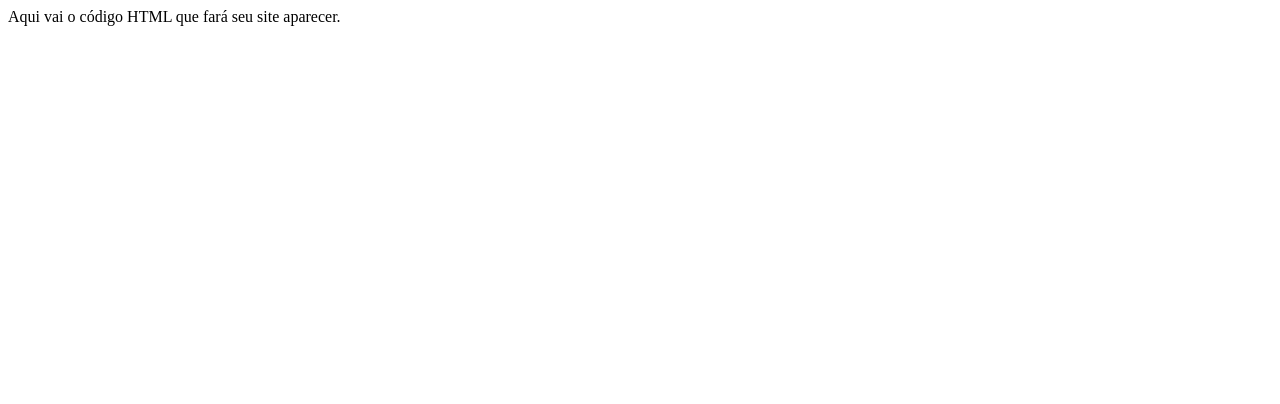
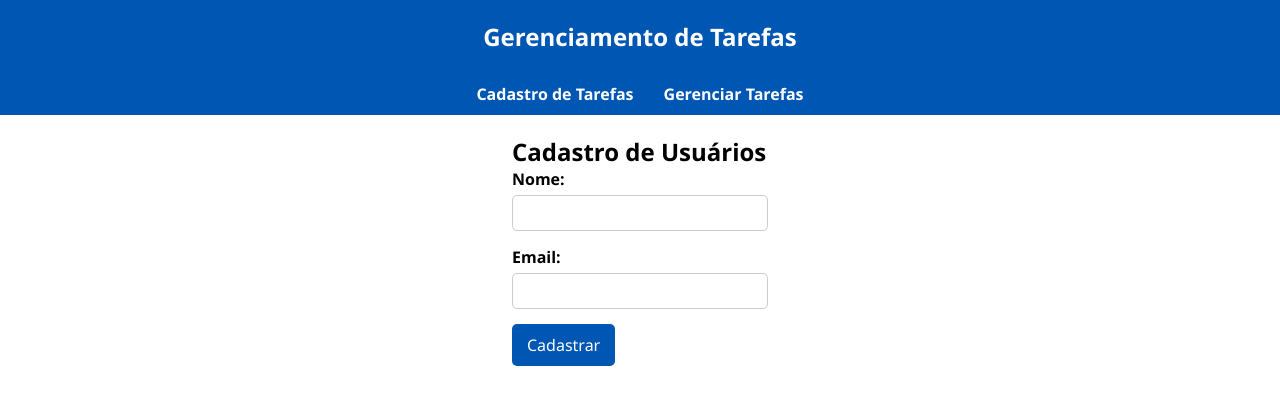
Before and after one commit to VitorManoel321/ProvaSaepTreinamento, a website: page index.html in a window 1280 px wide. Drawn offline with Linux system fonts and the light colour scheme.

Commit message:
Update index.html

```diff
--- a/index.html
+++ b/index.html
@@ -1,10 +1,39 @@
 <!DOCTYPE html>
 <html lang="pt-br">
-  <head>
-    <title>Título da página</title>
-    <meta charset="utf-8">
-  </head>
-  <body>
-    Aqui vai o código HTML que fará seu site aparecer.
-  </body>
+<head>
+  <meta charset="UTF-8">
+  <meta name="viewport" content="width=device-width, initial-scale=1.0">
+  <title>Gerenciamento de Tarefas - Cadastro de Usuários</title>
+  <link rel="stylesheet" href="css/styles.css">
+</head>
+<body>
+  <header>
+    <h1>Gerenciamento de Tarefas</h1>
+  </header>
+  <nav>
+    <!-- Atualize os links de navegação se necessário -->
+    <a href="html/CadastroTarefas.html">Cadastro de Tarefas</a>
+    <a href="html/GerenciarTarefas.html">Gerenciar Tarefas</a>
+  </nav>
+  <div class="container">
+    <h2>Cadastro de Usuários</h2>
+    <form id="formCadastro">
+      <div class="form-group">
+        <label for="nome">Nome:</label>
+        <input type="text" id="nome" name="nome" required>
+      </div>
+      <div class="form-group">
+        <label for="email">Email:</label>
+        <input type="email" id="email" name="email" required>
+      </div>
+      <button type="submit">Cadastrar</button>
+    </form>
+
+    <!-- Mensagem de sucesso ou erro, gerenciada pelo JavaScript -->
+    <p id="mensagem" style="color: green; display: none;"></p>
+  </div>
+
+  <!-- Referência ao arquivo JavaScript que manipula o envio dos dados -->
+  <script src="js/cadastroUsuarios.js"></script>
+</body>
 </html>
```
